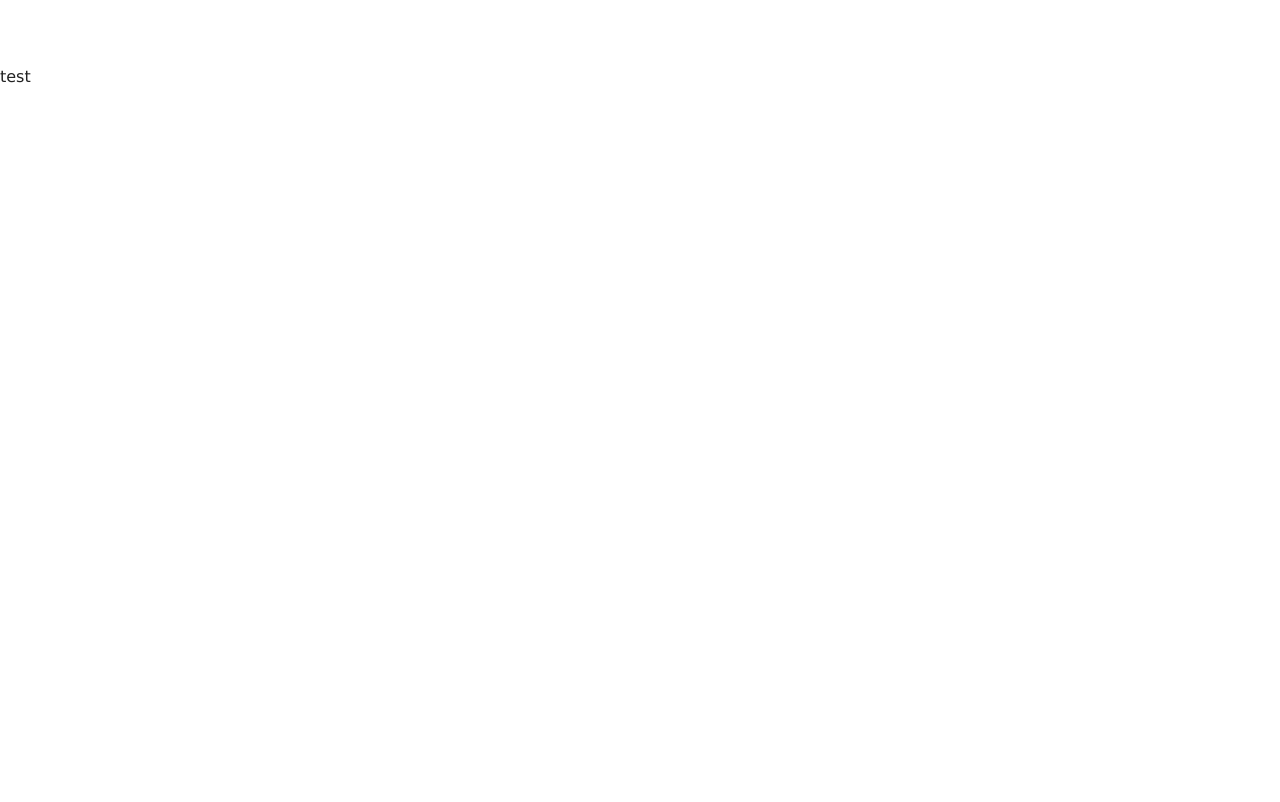
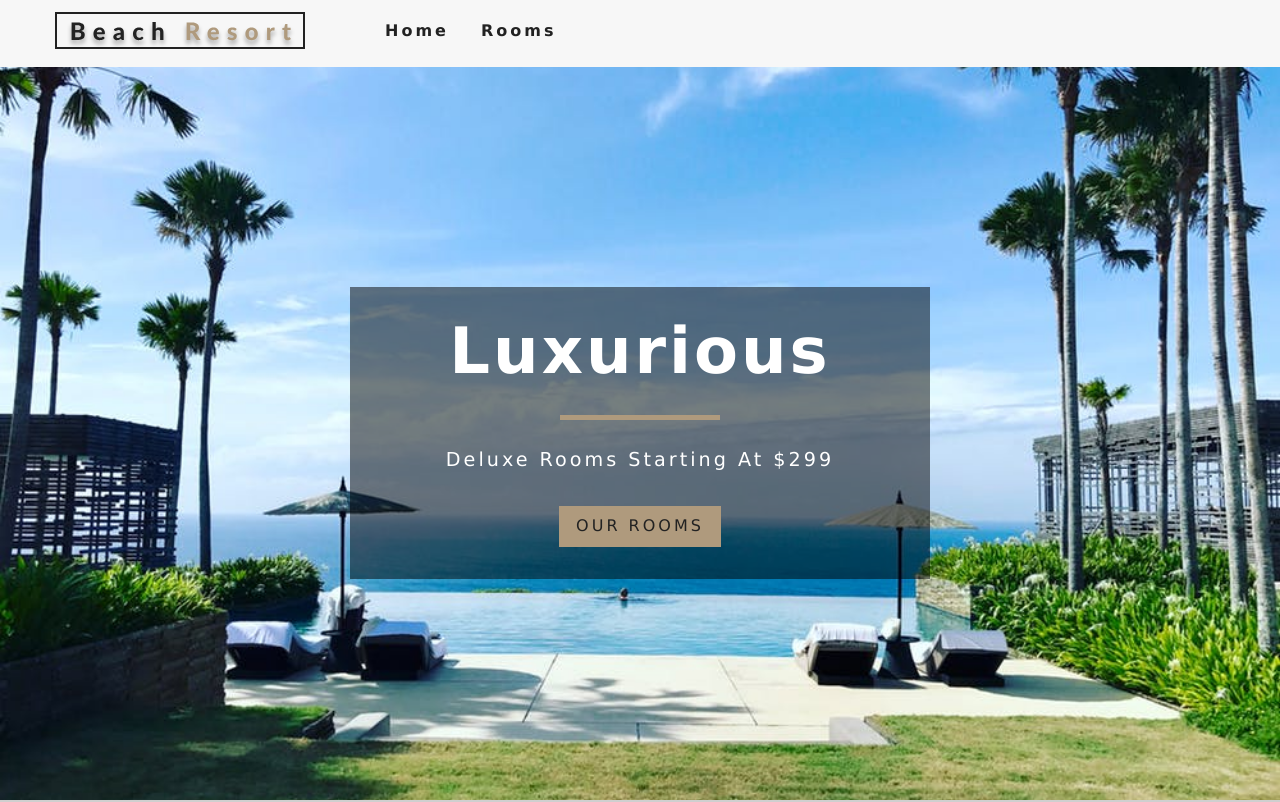
Before and after one commit to vodangkick/resort-new, a React (Create React App) app: page / in a window 1280 px wide. Shown: the top 802 px of the page. Built offline with nearby package versions, Linux system fonts and the light colour scheme.

Commit message:
test git

```diff
--- a/package.json
+++ b/package.json
@@ -16,8 +16,7 @@
     "react-router-dom": "^5.2.0",
     "react-scripts": "3.4.1",
     "styled-components": "^5.1.1",
-    "websocket-extensions": "^0.1.4",
-    "yarn": "^1.22.4"
+    "websocket-extensions": "^0.1.4"
   },
   "scripts": {
     "start": "react-scripts start",
--- a/src/App.js
+++ b/src/App.js
@@ -2,24 +2,23 @@ import React from 'react';
 import './App.css';
 import 'jquery';
 
-// import Home from "./pages/Home";
-// import Rooms from "./pages/Rooms";
-// import SingleRoom from "./pages/SingleRoom";
-// import Error from "./pages/Error";
-// import { Route, Switch } from "react-router-dom";
-// import NavBar from './components/NavBar';
+import Home from "./pages/Home";
+import Rooms from "./pages/Rooms";
+import SingleRoom from "./pages/SingleRoom";
+import Error from "./pages/Error";
+import { Route, Switch } from "react-router-dom";
+import NavBar from './components/NavBar';
 
 function App() {
   return (
     <>
-      test
-      {/* <NavBar />
+      <NavBar />
       <Switch>
         <Route path="/" exact component={Home} />
         <Route path="/rooms" exact component={Rooms} />
         <Route path="/rooms/:slug" exact component={SingleRoom} />
         <Route component={Error} />
-      </Switch> */}
+      </Switch>
     </>
   );
 }
```
Also changed, not shown: 1 other file (tests, documents, lock files or other folders).
